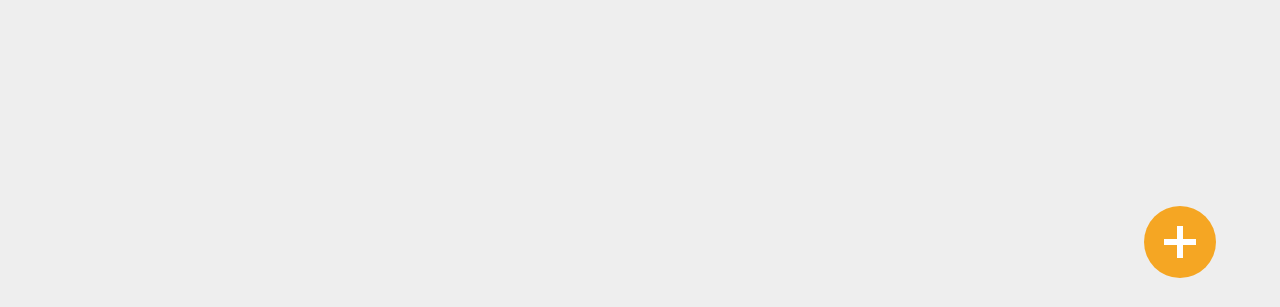
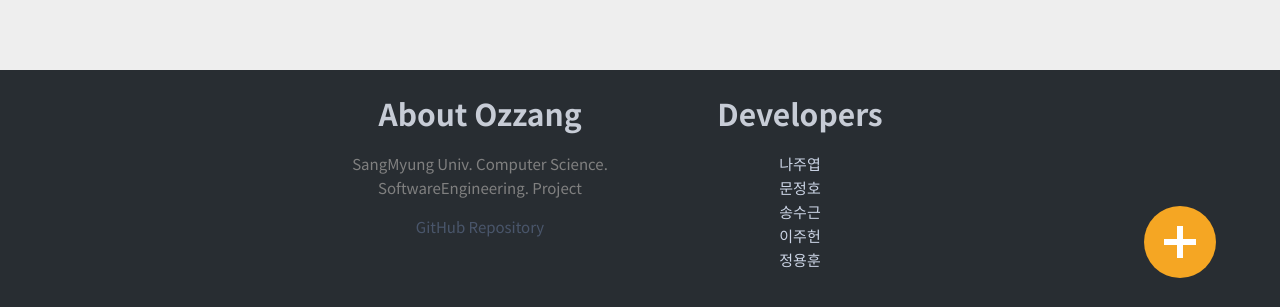
Before and after one commit to songsurl00/SoftwareEngineering2022, a React (Create React App) app in the folder ozzang/client/: page / in a window 1280 px wide. Shown: the part 490-797 px from the top of the page. Built offline with nearby package versions, Linux system fonts and the light colour scheme; no server answers.

Commit message:
add Footer

```diff
--- a/ozzang/client/src/components/views/Footer/Footer.js
+++ b/ozzang/client/src/components/views/Footer/Footer.js
@@ -1,7 +1,100 @@
 import React from "react";
+import styled from "@emotion/styled";
+import { useNavigate } from "react-router-dom";
 
-function Footer() {
-  return <div>Footer</div>;
+const Footer = styled.div`
+  margin-top: auto;
+  width: 100%;
+  min-height: 240px;
+  padding: 20px 0;
+  color: #555b66;
+  background-color: #282d32;
+
+  ul {
+    padding: 0;
+    list-style: none;
+    line-height: 1.6;
+    font-size: 14px;
+    margin-bottom: 0;
+
+    a {
+      color: #607191;
+      text-decoration: none;
+      opacity: 0.6;
+    }
+  }
+  .item {
+    margin-bottom: 36px;
+    color: red;
+  }
+`;
+const Title = styled.div`
+  color: #c7ccd6;
+  margin-top: 0;
+  margin-bottom: 10px;
+  font-weight: bold;
+  font-size: 30px;
+`;
+const FooterContainer = styled.div`
+  display: flex;
+  justify-content: center;
+`;
+const Row = styled.div`
+  display: flex;
+`;
+const Col = styled.div`
+  width: 320px;
+  text-align: center;
+
+  li {
+    color: #ccd5e6;
+    font-size: 15px;
+    &:first-child {
+      margin-top: 15px;
+    }
+  }
+
+  p {
+    color: gray;
+  }
+`;
+
+function MainPageFooter() {
+  return (
+    <Footer>
+      <FooterContainer>
+        <Row>
+          <Col class="item">
+            <Title>About Ozzang</Title>
+            <ul>
+              <li>
+                <p>
+                  SangMyung Univ. Computer Science.
+                  <br /> SoftwareEngineering. Project
+                </p>
+              </li>
+              <li>
+                <a href="https://github.com/PMtHk/SoftwareEngineering2022/">
+                  GitHub Repository
+                </a>
+              </li>
+            </ul>
+          </Col>
+
+          <Col class="item">
+            <Title>Developers</Title>
+            <ul>
+              <li>나주엽</li>
+              <li>문정호</li>
+              <li>송수근</li>
+              <li>이주헌</li>
+              <li>정용훈</li>
+            </ul>
+          </Col>
+        </Row>
+      </FooterContainer>
+    </Footer>
+  );
 }
 
-export default Footer;
+export default MainPageFooter;
--- a/ozzang/client/src/components/views/MainPage/MainPage.js
+++ b/ozzang/client/src/components/views/MainPage/MainPage.js
@@ -13,6 +13,7 @@
 
 import { ReactComponent as PlusSvgIcon } from "../assets/plus_icon.svg";
 import { getClothes } from "../../../_actions/user_action";
+import MainPageFooter from "../Footer/Footer";
 
 const Wrapper = styled.div`
   width: 100%;
@@ -47,7 +48,7 @@
 `;
 
 const ClothesListWrapper = styled.div`
-width: 960px;
+  width: 960px;
 `;
 
 const NewClothesButton = styled.button`
@@ -129,7 +130,7 @@
   };
   const onFavHandler = (event) => {
     setSearchFav(event.target.value);
-  }
+  };
 
   const navigate = useNavigate();
 
@@ -208,6 +209,7 @@
         <NewClothesButton onClick={PlusBtnHandler}>
           <StyledPlusSvgIcon />
         </NewClothesButton>
+        <MainPageFooter />
       </BodyWrapper>
     </Wrapper>
   );
--- a/ozzang/client/src/components/views/MainPage/SharePage.js
+++ b/ozzang/client/src/components/views/MainPage/SharePage.js
@@ -1,9 +1,10 @@
 import React, { useState } from "react";
 import styled from "@emotion/styled";
 import MainPageHeader from "./MainPageHeader";
+import MainPageFooter from "../Footer/Footer";
 
 const Wrapper = styled.div`
-  margin: 0;
+  margin: auto;
 `;
 
 const BodyWrapper = styled.div`
@@ -14,8 +15,9 @@
 function SharePage() {
   return (
     <Wrapper>
-      <MainPageHeader/>
+      <MainPageHeader />
       <BodyWrapper></BodyWrapper>
+      <MainPageFooter />
     </Wrapper>
   );
 }
--- a/ozzang/client/src/components/views/MainPage/StylePage.js
+++ b/ozzang/client/src/components/views/MainPage/StylePage.js
@@ -3,13 +3,14 @@
 import { useNavigate } from "react-router-dom";
 import styled from "@emotion/styled";
 import MainPageHeader from "./MainPageHeader";
+import MainPageFooter from "../Footer/Footer";
 
 import { getStyle } from "../../../_actions/user_action";
 
 import ClothesSimpleGridWrapper from "../MainPage/ClothesSimpleGridWrapper";
 
-import ToggleButton from '@mui/material/ToggleButton';
-import ToggleButtonGroup from '@mui/material/ToggleButtonGroup';
+import ToggleButton from "@mui/material/ToggleButton";
+import ToggleButtonGroup from "@mui/material/ToggleButtonGroup";
 
 const Wrapper = styled.div`
   width: 100%;
@@ -45,15 +46,16 @@
 `;
 
 const StyledToggleButton = styled(ToggleButton)`
-font-family: 'Noto Sans KR';
+  font-family: "Noto Sans KR";
   font-size: 14px;
   font-weight: 400;
   height: 48px;
   line-height: 46px;
   color: #666666;
-border-color: rgba(0,0,0,.2);
+  border-color: rgba(0, 0, 0, 0.2);
 
-&.Mui-selected, &.Mui-selected:hover {
+  &.Mui-selected,
+  &.Mui-selected:hover {
     color: white;
     background-color: #248afd;
   }
@@ -74,21 +76,17 @@
   background-color: #f5a623;
   cursor: pointer;
 
-transition: box-shadow .1s;
+  transition: box-shadow 0.1s;
 
   &:hover {
-  box-shadow: 0px 1px 3px rgba(0, 0, 0, .4);
+    box-shadow: 0px 1px 3px rgba(0, 0, 0, 0.4);
   }
-
 `;
-
 
 const StyleRowWrapper = styled.div`
   display: flex;
   flex-direction: column;
   width: 960px;
-
-
 `;
 
 const StyleRowWrapperTitle = styled.div`
@@ -97,8 +95,8 @@
   margin: 16px 0px 8px 0px;
   font-size: 18px;
   line-height: 40px;
-color: rgba(0,0,0,.4);
-`
+  color: rgba(0, 0, 0, 0.4);
+`;
 
 const StyleRowDiv = styled.div`
   position: relative;
@@ -106,12 +104,11 @@
   display: flex;
   width: 100%;
 
-padding : 16px 16px 0px 16px;
+  padding: 16px 16px 0px 16px;
   margin: 0px 0px 24px 0px;
 
   background-color: white;
-box-shadow: 0px 1px 4px rgba(0,0,0,.3);
-
+  box-shadow: 0px 1px 4px rgba(0, 0, 0, 0.3);
 `;
 const StyleDeleteButton = styled.div`
   position: absolute;
@@ -132,12 +129,12 @@
 
   cursor: pointer;
 
-transition: opacity .1s;
+  transition: opacity 0.1s;
 
   *:hover > & {
     opacity: 1;
   }
-`
+`;
 
 const StyleImageWrapper = styled.div`
   width: 360px;
@@ -164,7 +161,7 @@
   margin: 0px 0px 0px 0px;
   font-size: 14px;
   line-height: 24px;
-color: rgba(0,0,0,.5);
+  color: rgba(0, 0, 0, 0.5);
 `;
 const StyleInfoContentDescription = styled.div`
   margin: 0px 0px 16px 0px;
@@ -176,7 +173,6 @@
 const StyleInfoContentTable = styled.div`
   display: flex;
   width: 100%;
-
 `;
 const StyleInfoContentColumn = styled.div`
   flex: 1 0 0px;
@@ -187,44 +183,50 @@
   height: 1px;
   margin: 0px 0px 16px 0px;
 
-background-color: rgba(0,0,0,.2);
+  background-color: rgba(0, 0, 0, 0.2);
 `;
 
-
 const StyleRow = (props) => {
-  const {style} = props;
+  const { style } = props;
 
   return (
     <StyleRowDiv>
       <StyleDeleteButton>삭제하기</StyleDeleteButton>
       <StyleImageWrapper>
-        <StyleImage src={style.imgUrl}/>
+        <StyleImage src={style.imgUrl} />
       </StyleImageWrapper>
       <StyleInfoWrapper>
         <StyleInfoTitle>{style.name}</StyleInfoTitle>
         <StyleInfoContentTitle>설명</StyleInfoContentTitle>
-        <StyleInfoContentDescription>{style.description}</StyleInfoContentDescription>
+        <StyleInfoContentDescription>
+          {style.description}
+        </StyleInfoContentDescription>
         <StyleInfoContentTable>
           <StyleInfoContentColumn>
             <StyleInfoContentTitle>계절</StyleInfoContentTitle>
-            <StyleInfoContentDescription>{style.season}</StyleInfoContentDescription>
+            <StyleInfoContentDescription>
+              {style.season}
+            </StyleInfoContentDescription>
           </StyleInfoContentColumn>
           <StyleInfoContentColumn>
             <StyleInfoContentTitle>공개여부</StyleInfoContentTitle>
-            <StyleInfoContentDescription>{style.share ? '공개' : '비공개'}</StyleInfoContentDescription>
+            <StyleInfoContentDescription>
+              {style.share ? "공개" : "비공개"}
+            </StyleInfoContentDescription>
           </StyleInfoContentColumn>
           <StyleInfoContentColumn>
             <StyleInfoContentTitle>등록한 사람</StyleInfoContentTitle>
-            <StyleInfoContentDescription>{style.useremail}</StyleInfoContentDescription>
+            <StyleInfoContentDescription>
+              {style.useremail}
+            </StyleInfoContentDescription>
           </StyleInfoContentColumn>
         </StyleInfoContentTable>
-        <StyleInforRowSeparator/>
-        <ClothesSimpleGridWrapper clothes={style.clotheslist || []}/>
+        <StyleInforRowSeparator />
+        <ClothesSimpleGridWrapper clothes={style.clotheslist || []} />
       </StyleInfoWrapper>
     </StyleRowDiv>
-  )
+  );
 };
-
 
 function StylePage() {
   const [seasonFilter, setSeasonFilter] = useState("all");
@@ -233,29 +235,27 @@
   const navigate = useNavigate();
 
   const moveToUploadStyle = useCallback(() => {
-    navigate('/uploadStyles');
+    navigate("/uploadStyles");
   });
 
   useEffect(() => {
     const getStyleFromServer = async () => {
       const response = await getStyle();
-      console.log(response)
-      setStyles(response.payload.style)
+      console.log(response);
+      setStyles(response.payload.style);
     };
     getStyleFromServer();
   }, []);
 
-
   const updateSeasonFilter = useCallback((event) => {
     const newSeasonFilter = event.target.value;
-    console.log(newSeasonFilter)
-      setSeasonFilter(event.target.value)
+    console.log(newSeasonFilter);
+    setSeasonFilter(event.target.value);
   });
-
 
   return (
     <Wrapper>
-      <MainPageHeader/>
+      <MainPageHeader />
       <BodyWrapper>
         <FilterWrapper>
           <ToggleButtonGroup
@@ -263,22 +263,35 @@
             onChange={updateSeasonFilter}
             variant="outlined"
           >
-            <StyledToggleButton sx={{width: 64}} value="all">전체</StyledToggleButton>
-            <StyledToggleButton sx={{width: 64}} value="봄">봄</StyledToggleButton>
-            <StyledToggleButton sx={{width: 64}} value="여름">여름</StyledToggleButton>
-            <StyledToggleButton sx={{width: 64}} value="가을">가을</StyledToggleButton>
-            <StyledToggleButton sx={{width: 64}} value="겨울">겨울</StyledToggleButton>
+            <StyledToggleButton sx={{ width: 64 }} value="all">
+              전체
+            </StyledToggleButton>
+            <StyledToggleButton sx={{ width: 64 }} value="봄">
+              봄
+            </StyledToggleButton>
+            <StyledToggleButton sx={{ width: 64 }} value="여름">
+              여름
+            </StyledToggleButton>
+            <StyledToggleButton sx={{ width: 64 }} value="가을">
+              가을
+            </StyledToggleButton>
+            <StyledToggleButton sx={{ width: 64 }} value="겨울">
+              겨울
+            </StyledToggleButton>
           </ToggleButtonGroup>
-          <NewStyleButton onClick={moveToUploadStyle}>스타일 만들기</NewStyleButton>
+          <NewStyleButton onClick={moveToUploadStyle}>
+            스타일 만들기
+          </NewStyleButton>
         </FilterWrapper>
         <StyleRowWrapper>
-          <StyleRowWrapperTitle>스타일 리스트 ({styles.length}개 검색됨)</StyleRowWrapperTitle>
-          {
-            _.map(styles, (style) => {
-              return <StyleRow style={style}/>
-            })
-          }
+          <StyleRowWrapperTitle>
+            스타일 리스트 ({styles.length}개 검색됨)
+          </StyleRowWrapperTitle>
+          {_.map(styles, (style) => {
+            return <StyleRow style={style} />;
+          })}
         </StyleRowWrapper>
+        <MainPageFooter />
       </BodyWrapper>
     </Wrapper>
   );
--- a/ozzang/client/src/components/views/ProfilePage/ProfilePage.js
+++ b/ozzang/client/src/components/views/ProfilePage/ProfilePage.js
@@ -4,6 +4,7 @@
 import axios from "axios";
 import { getUserInfo, withdrawal } from "../../../_actions/user_action";
 import MainPageHeader from "../MainPage/MainPageHeader";
+import MainPageFooter from "../Footer/Footer";
 
 const Wrapper = styled.div`
   width: 100%;
```
Lines whose indentation alone changed are shown as unchanged.
